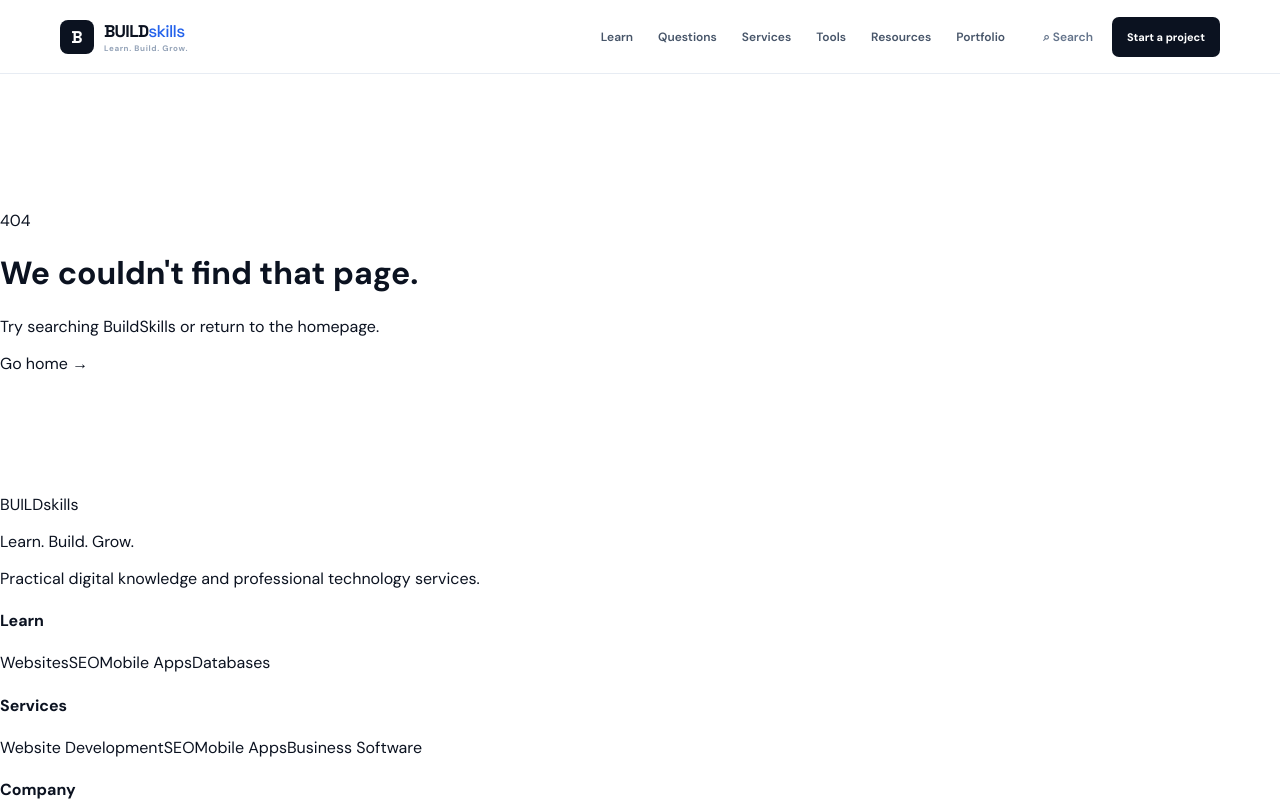
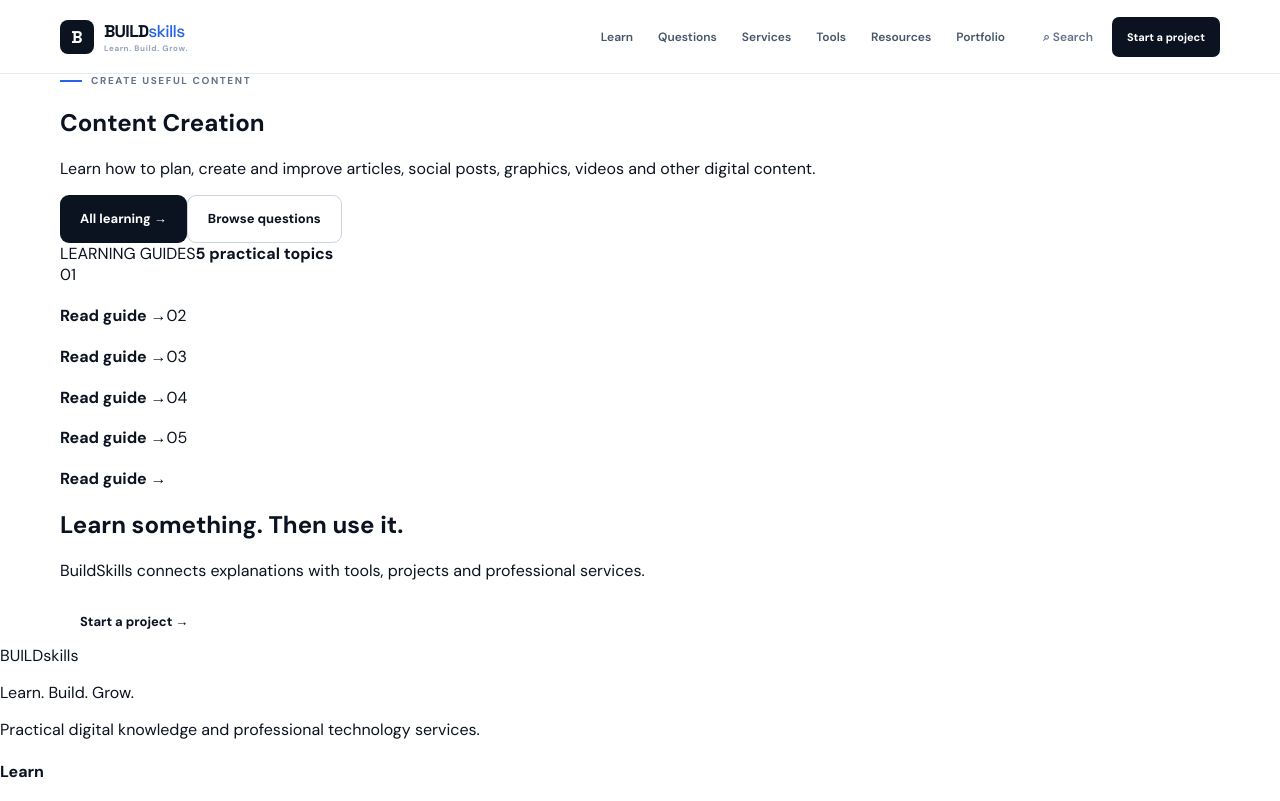
Before and after one commit to zainkhanpk742/buildskills, a Next.js app: page /learn/content-creation in a window 1280 px wide. Before the commit this address had no page. Shown: the top 801 px of the page. Built offline with nearby package versions, Linux system fonts and the light colour scheme.

Commit message:
feat: add Content Creation learning hub

```diff
--- /dev/null
+++ b/src/app/learn/content-creation/page.tsx
@@ -0,0 +1,5 @@
+import LearningHub from "@/components/LearningHub";
+
+export default function Page(){
+return <LearningHub title="Content Creation" eyebrow="CREATE USEFUL CONTENT" intro="Learn how to plan, create and improve articles, social posts, graphics, videos and other digital content." items={[["Content strategy","Choose topics and formats around real audience needs.","/learn/content-creation/strategy"],["How to write useful articles","Structure explanations so readers can find and use the answer.","/learn/content-creation/articles"],["Video content","Plan practical videos for YouTube and social platforms.","/learn/youtube"],["Content ideas","Turn questions, problems and customer needs into topics.","/questions"],["Content improvement","Update, organize and strengthen existing content.","/learn/content-creation/improvement"]]} />;
+}
```
